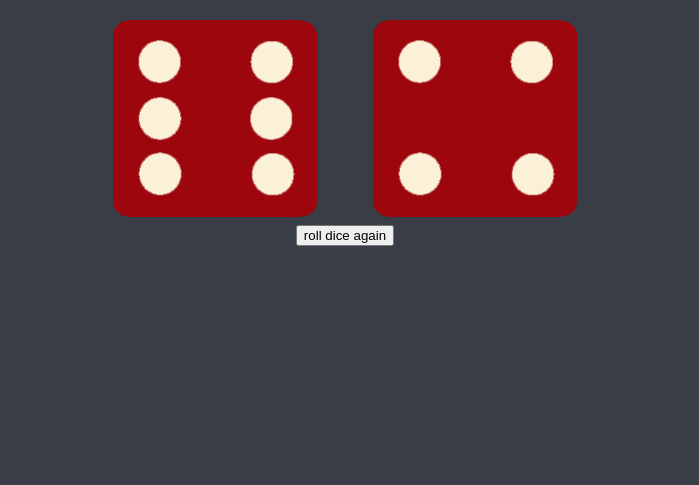
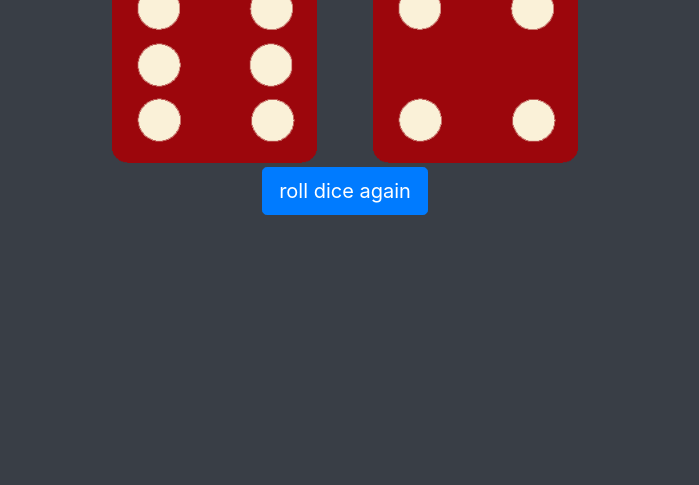
Before and after one commit to shd0w-exe/1v1-diceroll, a plain HTML site: page index.html in a window 1280 px wide. Shown: the part 315-800 px from the top of the page, without its empty margins (295-994 px from the left). Drawn offline with nearby package versions, Linux system fonts and the light colour scheme.

Commit message:
Update index.html

```diff
--- a/index.html
+++ b/index.html
@@ -3,6 +3,7 @@
   <head>
     <meta charset="utf-8">
     <title>Dicee</title>
+    <link rel="stylesheet" href="https://stackpath.bootstrapcdn.com/bootstrap/4.5.0/css/bootstrap.min.css" integrity="sha384-9aIt2nRpC12Uk9gS9baDl411NQApFmC26EwAOH8WgZl5MYYxFfc+NcPb1dKGj7Sk" crossorigin="anonymous">
     <link rel="stylesheet" href="styles.css">
     <link href="https://fonts.googleapis.com/css?family=Indie+Flower|Lobster" rel="stylesheet">
 
@@ -21,7 +22,7 @@
         <img class="img" src="images/dice1.png">
       </div>
       <FORM>
-      <INPUT TYPE="button" onClick="history.go(0)" VALUE="roll dice again">
+      <INPUT TYPE="button" onClick="history.go(0)" class="btn btn-primary btn-lg button1" VALUE="roll dice again">
       </FORM>
     </div>
 
```
